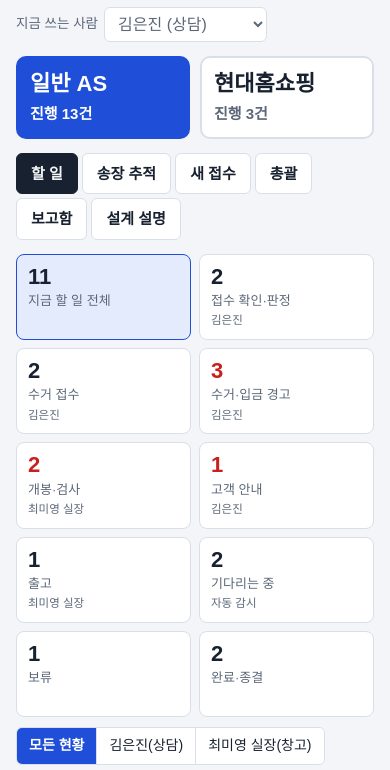
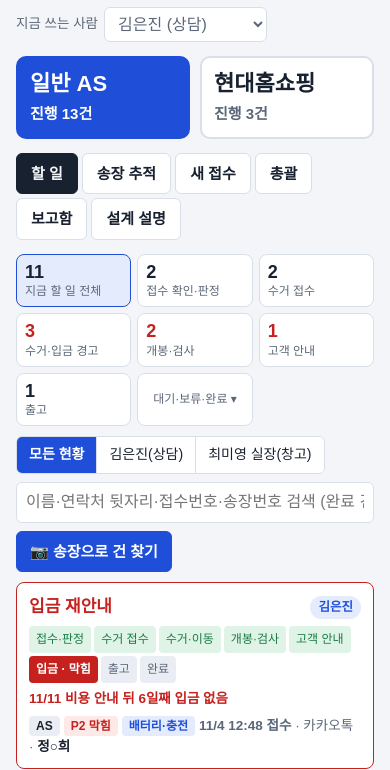
Before and after one commit to nuskin821-sudo/asjuvera, a plain HTML site: page apps-script/index.html in a window 390 px wide. Shown: the part 83-853 px from the top of the page. Drawn offline with Linux system fonts and the light colour scheme; a web font is replaced by a local one.

Commit message:
모바일: 할 일 칸 정리 (0건 칸 숨김, 대기·보류·완료 접기)
Co-Authored-By: Claude Opus 5.5 <noreply@anthropic.com>
Claude-Session: https://claude.ai/code/session_01XvjMsUgzr9UwaE28KP5qHM

```diff
--- a/apps-script/index.html
+++ b/apps-script/index.html
@@ -58,6 +58,17 @@ textarea{width:100%;resize:vertical}
 .strip button span{font-size:13px;color:var(--sub);font-weight:500}
 .strip button em{font-style:normal;font-size:11.5px;color:var(--sub)}
 .strip button.hot b{color:var(--red)}
+.strip .moreBtn{display:none}
+@media (max-width:700px){
+  .strip{grid-template-columns:repeat(3,1fr);gap:6px}
+  .strip button{padding:7px 8px}
+  .strip button b{font-size:18px}
+  .strip button span{font-size:12px;line-height:1.25}
+  .strip button em{display:none}
+  .strip button.z{display:none}
+  .strip:not(.open) button.more:not([aria-pressed="true"]){display:none}
+  .strip .moreBtn{display:flex;justify-content:center;align-items:center;color:var(--sub)}
+}
 .strip button[aria-pressed="true"]{border-color:var(--accent);background:var(--accent-soft)}
 .bar{display:flex;flex-wrap:wrap;gap:8px;align-items:center}
 .bar input[type=text]{flex:1 1 220px}
@@ -448,7 +459,8 @@ function renderStrip(){
   const items=[['todo','지금 할 일 전체',cnt(c=>{const t=task(c);return !t.wait&&!t.end}),'',0],
    ...GROUPS.map(([g,l,o])=>[g,l,cnt(c=>inGroup(c,g)),disp(o),['alert','inspect','notify'].includes(g)]),
    ['wait','기다리는 중',cnt(c=>task(c).wait),'자동 감시',0],['hold','보류',cnt(c=>c.stage==='hold'),'',0],['done','완료·종결',cnt(c=>ST[c.stage].end&&c.stage!=='hold'),'',0]];
-  $('strip').innerHTML=items.map(([k,l,n,o,h])=>`<button data-f="${k}" aria-pressed="${filt===k&&!q}" class="${h&&n?'hot':''}"><b>${n}</b><span>${l}</span><em>${o||'&nbsp;'}</em></button>`).join('');
+  $('strip').innerHTML=items.map(([k,l,n,o,h])=>`<button data-f="${k}" aria-pressed="${filt===k&&!q}" class="${h&&n?'hot':''} ${['wait','hold','done'].includes(k)?'more':(!n&&k!=='todo'&&!(filt===k&&!q)?'z':'')}"><b>${n}</b><span>${l}</span><em>${o||'&nbsp;'}</em></button>`).join('')
+   +`<button class="moreBtn" data-more="1"><span>${$('strip').classList.contains('open')?'접기 ▴':'대기·보류·완료 ▾'}</span></button>`;
 }
 function renderList(){
   const v=visible();
@@ -877,7 +889,7 @@ function show(v){['todo','trk','new','boss','rep','plan'].forEach(k=>$('v-'+k).h
 function openCase(id){sel=id;dtab='do';editH=-1;editInfo=false;q=id;$('q').value=id;show('todo')}
 $('tabs').onclick=e=>{const b=e.target.closest('button');if(b)show(b.dataset.v)};
 $('catSeg').onclick=e=>{const b=e.target.closest('button');if(!b)return;cat=b.dataset.c;filt='todo';q='';$('q').value='';sel=null;show('todo')};
-$('strip').onclick=e=>{const b=e.target.closest('button');if(!b)return;filt=b.dataset.f;q='';$('q').value='';refresh()};
+$('strip').onclick=e=>{const b=e.target.closest('button');if(!b)return;if(b.dataset.more){$('strip').classList.toggle('open');renderStrip();return}filt=b.dataset.f;q='';$('q').value='';refresh()};
 $('ownerSeg').onclick=e=>{const b=e.target.closest('button');if(!b)return;owner=b.dataset.o;document.querySelectorAll('#ownerSeg button').forEach(x=>x.setAttribute('aria-pressed',x===b));refresh()};
 $('q').oninput=e=>{q=e.target.value.trim();renderStrip();renderList()};
 const pick=r=>{sel=r.dataset.id;dtab='do';editH=-1;editInfo=false;refresh()};
```
Also changed, not shown: index.html (+14 -2 lines).
